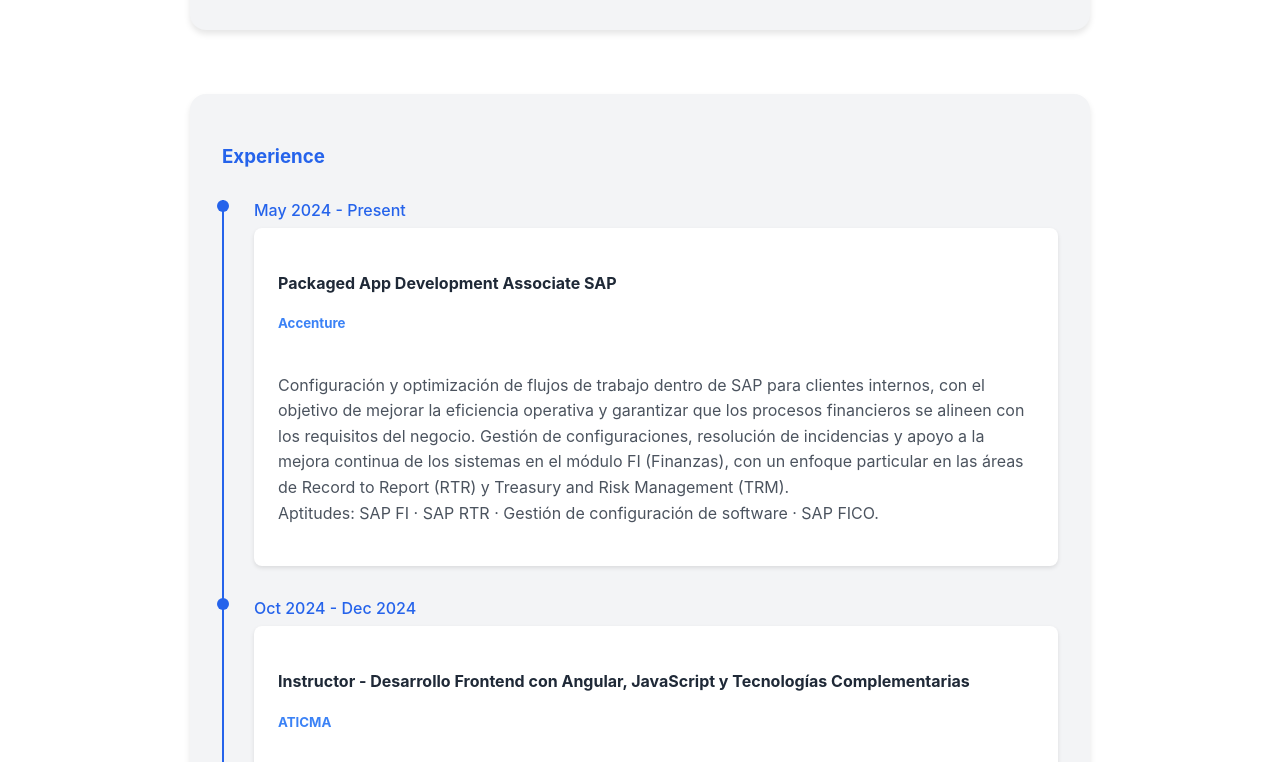
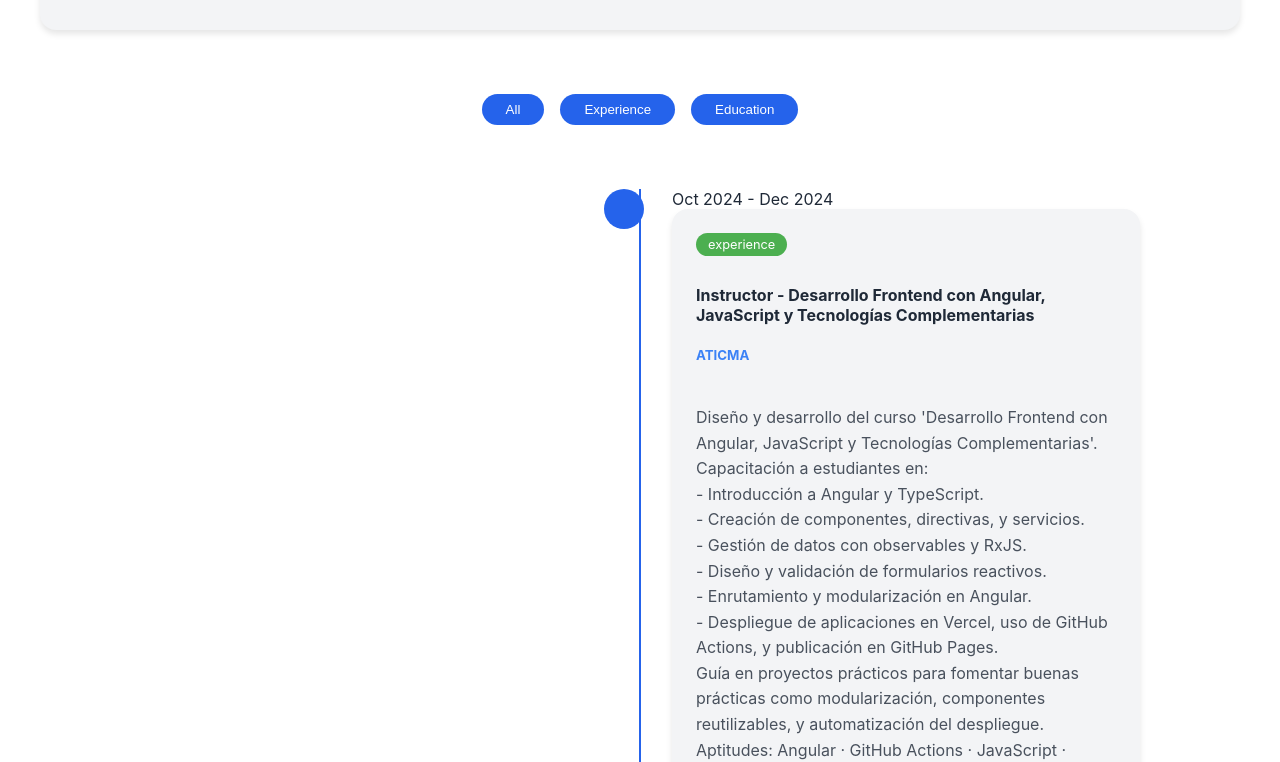
Before and after one commit to maru33luc/Portfolio-Ang19, an Angular app: page /about in a window 1280 px wide. Shown: the part 498-1260 px from the top of the page. Built offline with nearby package versions, Linux system fonts and the light colour scheme.

Commit message:
[FIX] Timeline Exp-Education

```diff
--- a/src/app/components/about/about.component.ts
+++ b/src/app/components/about/about.component.ts
@@ -1,5 +1,31 @@
 import { Component } from '@angular/core';
 import { CommonModule } from '@angular/common';
+
+interface ExperienceItem {
+  period: string;
+  role: string;
+  company: string;
+  description: string;
+  location: string;
+}
+
+interface EducationItem {
+  period: string;
+  degree: string;
+  institution: string;
+  description: string;
+  location: string;
+}
+
+type TimelineItem = {
+  period: string;
+  description: string;
+  location: string;
+  type: 'experience' | 'education';
+} & (
+  | { type: 'experience'; role: string; company: string }
+  | { type: 'education'; degree: string; institution: string }
+);
 
 @Component({
   selector: 'app-about',
@@ -14,20 +40,42 @@ import { CommonModule } from '@angular/common';
           <img src="assets/img/mari.png" alt="Profile picture" class="profile-image">
           <div class="bio">
             <h2>Full Stack Developer</h2>
-            <p>With a passion for creating beautiful and functional web applications, I specialize in modern web technologies and user-centric design.</p>
+            <p>Estudiante de Ingeniería en Sistemas de Información en la UTN FRMDP, con pasión por el desarrollo web y la tecnología. Me especializo en el desarrollo de aplicaciones web modernas y funcionales, con un enfoque en la experiencia del usuario.</p>
           </div>
         </div>
 
-        <div class="experience-section">
-          <h3>Experience</h3>
-          <div class="timeline">
-            <div class="timeline-item" *ngFor="let exp of experience">
-              <div class="timeline-date">{{exp.period}}</div>
-              <div class="timeline-content">
-                <h4>{{exp.role}}</h4>
-                <h5>{{exp.company}}</h5>
-                <p>{{exp.description}}</p>
-              </div>
+        <div class="journey-section">
+          <div class="timeline-filters">
+            <button [class.active]="showAll" (click)="filterItems('all')">All</button>
+            <button [class.active]="showExperience" (click)="filterItems('experience')">Experience</button>
+            <button [class.active]="showEducation" (click)="filterItems('education')">Education</button>
+          </div>
+
+          <div class="timeline-container">
+            <div class="timeline">
+              <ng-container *ngFor="let item of sortedItems">
+                <div class="timeline-item" [class.experience]="item.type === 'experience'" [class.education]="item.type === 'education'"
+                     [class.hidden]="(item.type === 'experience' && !showExperience) || (item.type === 'education' && !showEducation)">
+                  <div class="timeline-badge">
+                    <i [class]="item.type === 'experience' ? 'fas fa-briefcase' : 'fas fa-graduation-cap'"></i>
+                  </div>
+                  <div class="timeline-date">{{item.period}}</div>
+                  <div class="timeline-content">
+                    <div class="timeline-header">
+                      <span class="badge" [class.experience-badge]="item.type === 'experience'"
+                                        [class.education-badge]="item.type === 'education'">
+                        {{item.type}}
+                      </span>
+                      <h4>{{item.type === 'experience' ? item.role : item.degree}}</h4>
+                      <h5>{{item.type === 'experience' ? item.company : item.institution}}</h5>
+                    </div>
+                    <p [innerHTML]="item.description"></p>
+                    <div class="location" *ngIf="item.location">
+                      <i class="fas fa-map-marker-alt"></i> {{item.location}}
+                    </div>
+                  </div>
+                </div>
+              </ng-container>
             </div>
           </div>
         </div>
@@ -46,7 +94,7 @@ import { CommonModule } from '@angular/common';
     }
 
     .about-content {
-      max-width: 900px;
+      max-width: 1200px;
       margin: 0 auto;
     }
 
@@ -83,61 +131,125 @@ import { CommonModule } from '@angular/common';
       line-height: 1.6;
     }
 
-    .experience-section {
-      padding: 2rem;
-      background: var(--card-background);
-      border-radius: 1rem;
-      box-shadow: 0 4px 6px var(--shadow-color);
+    .timeline-filters {
+      display: flex;
+      justify-content: center;
+      gap: 1rem;
+      margin-bottom: 2rem;
     }
 
-    .experience-section h3 {
-      color: var(--primary-color);
-      margin-bottom: 2rem;
+    .timeline-filters button {
+      padding: 0.5rem 1.5rem;
+      border: none;
+      border-radius: 2rem;
+      background: var(--card-background);
+      color: var(--text-color);
+      cursor: pointer;
+      transition: all 0.3s ease;
+    }
+
+    .timeline-filters button.active {
+      background: var(--primary-color);
+      color: white;
+    }
+
+    .timeline-container {
+      position: relative;
+      padding: 2rem 0;
     }
 
     .timeline {
       position: relative;
+      max-width: 1000px;
+      margin: 0 auto;
     }
 
     .timeline::before {
       content: '';
       position: absolute;
-      left: 0;
+      left: 50%;
       top: 0;
       height: 100%;
       width: 2px;
       background: var(--primary-color);
+      transform: translateX(-50%);
     }
 
     .timeline-item {
-      padding-left: 2rem;
       position: relative;
-      margin-bottom: 2rem;
+      margin-bottom: 4rem;
+      width: calc(50% - 2rem);
+      opacity: 1;
+      transition: all 0.5s ease;
     }
 
-    .timeline-item::before {
-      content: '';
+    .timeline-item.hidden {
+      opacity: 0;
+      height: 0;
+      margin: 0;
+      padding: 0;
+      overflow: hidden;
+    }
+
+    .timeline-item:nth-child(odd) {
+      margin-left: auto;
+      padding-left: 3rem;
+    }
+
+    .timeline-item:nth-child(even) {
+      margin-right: auto;
+      padding-right: 3rem;
+      text-align: right;
+    }
+
+    .timeline-badge {
       position: absolute;
-      left: 0;
-      top: 0;
-      width: 12px;
-      height: 12px;
+      width: 40px;
+      height: 40px;
       border-radius: 50%;
       background: var(--primary-color);
-      transform: translateX(-5px);
+      display: flex;
+      align-items: center;
+      justify-content: center;
+      color: white;
+      top: 0;
     }
 
-    .timeline-date {
-      color: var(--primary-color);
-      font-weight: 500;
+    .timeline-item:nth-child(odd) .timeline-badge {
+      left: -20px;
+    }
+
+    .timeline-item:nth-child(even) .timeline-badge {
+      right: -20px;
+    }
+
+    .timeline-content {
+      background: var(--card-background);
+      padding: 1.5rem;
+      border-radius: 1rem;
+      box-shadow: 0 4px 6px var(--shadow-color);
+    }
+
+    .timeline-header {
+      margin-bottom: 1rem;
+    }
+
+    .badge {
+      display: inline-block;
+      padding: 0.25rem 0.75rem;
+      border-radius: 1rem;
+      font-size: 0.8rem;
       margin-bottom: 0.5rem;
     }
 
-    .timeline-content {
-      background: var(--background-color);
-      padding: 1.5rem;
-      border-radius: 0.5rem;
-      box-shadow: 0 2px 4px var(--shadow-color);
+    .experience-badge {
+      background: #4CAF50;
+      color: white;
+    }
+
+    .education-badge {
+      background: #2196F3;
+      color: white;
     }
 
     .timeline-content h4 {
@@ -157,6 +269,17 @@ import { CommonModule } from '@angular/common';
       line-height: 1.6;
     }
 
+    .location {
+      margin-top: 1rem;
+      color: var(--text-color);
+      opacity: 0.7;
+      font-size: 0.9rem;
+    }
+
+    .location i {
+      margin-right: 0.5rem;
+    }
+
     @media (max-width: 768px) {
       .profile-section {
         flex-direction: column;
@@ -169,68 +292,33 @@ import { CommonModule } from '@angular/common';
         height: 150px;
       }
 
-      .timeline {
-        padding-left: 1rem;
-      }
-
       .timeline::before {
         left: 0;
       }
 
       .timeline-item {
-        padding-left: 2rem;
+        width: 100%;
+        padding-left: 2rem !important;
+        margin-left: 0 !important;
+        text-align: left !important;
       }
 
-      .timeline-item::before {
-        left: 0;
-        transform: translateX(-5px);
-        top: 8px;
+      .timeline-badge {
+        left: -20px !important;
       }
 
-      .timeline-date {
-        text-align: left;
-        font-size: 0.9rem;
-        margin-bottom: 0.75rem;
-      }
-
-      .timeline-content {
-        padding: 1rem;
-      }
-
-      .timeline-content h4 {
-        font-size: 1.1rem;
-      }
-
-      .timeline-content h5 {
-        font-size: 1rem;
-      }
-
-      .timeline-content p {
-        font-size: 0.9rem;
-      }
-    }
-
-    @media (max-width: 480px) {
-      .profile-section {
-        padding: 1rem;
-      }
-
-      .timeline {
-        padding-left: 0.5rem;
-      }
-
-      .timeline-item {
-        padding-left: 1.5rem;
-      }
-
-      .timeline-content {
-        padding: 0.75rem;
+      .timeline-item:nth-child(even) {
+        padding-right: 0;
       }
     }
   `]
 })
 export class AboutComponent {
-  experience = [
+  showAll = true;
+  showExperience = true;
+  showEducation = true;
+
+  private experience: ExperienceItem[] = [
     {
       period: 'May 2024 - Present',
       role: 'Packaged App Development Associate SAP',
@@ -293,6 +381,59 @@ export class AboutComponent {
       `,
       location: 'Remoto'
     }
-  ]
+  ];
 
+  private education: EducationItem[] = [
+    {
+      period: '2020 - Present',
+      degree: 'Computer Engineering',
+      institution: 'Universidad Tecnológica Nacional',
+      description: `
+        Currently pursuing a degree in Computer Engineering with focus on software development,
+        algorithms, and system design. Participating in various academic projects and maintaining
+        excellent academic standing.
+      `,
+      location: 'Mar del Plata, Buenos Aires, Argentina'
+    },
+    {
+      period: '2014 - 2019',
+      degree: 'Technical High School Diploma in Computer Programming',
+      institution: 'E.E.T. N°5',
+      description: `
+        Completed technical education with focus on programming fundamentals, database management,
+        and computer systems. Graduated with honors.
+      `,
+      location: 'Mar del Plata, Buenos Aires, Argentina'
+    }
+  ];
+
+  get sortedItems(): TimelineItem[] {
+    const experienceItems: TimelineItem[] = this.experience.map(exp => ({
+      ...exp,
+      type: 'experience'
+    }));
+
+    const educationItems: TimelineItem[] = this.education.map(edu => ({
+      ...edu,
+      type: 'education'
+    }));
+
+    return [...experienceItems, ...educationItems].sort((a, b) => {
+      const dateA = new Date(a.period.split(' - ')[0]);
+      const dateB = new Date(b.period.split(' - ')[0]);
+      return dateB.getTime() - dateA.getTime();
+    });
+  }
+
+  filterItems(type: 'all' | 'experience' | 'education'): void {
+    if (type === 'all') {
+      this.showAll = true;
+      this.showExperience = true;
+      this.showEducation = true;
+    } else {
+      this.showAll = false;
+      this.showExperience = type === 'experience';
+      this.showEducation = type === 'education';
+    }
+  }
 }
```
